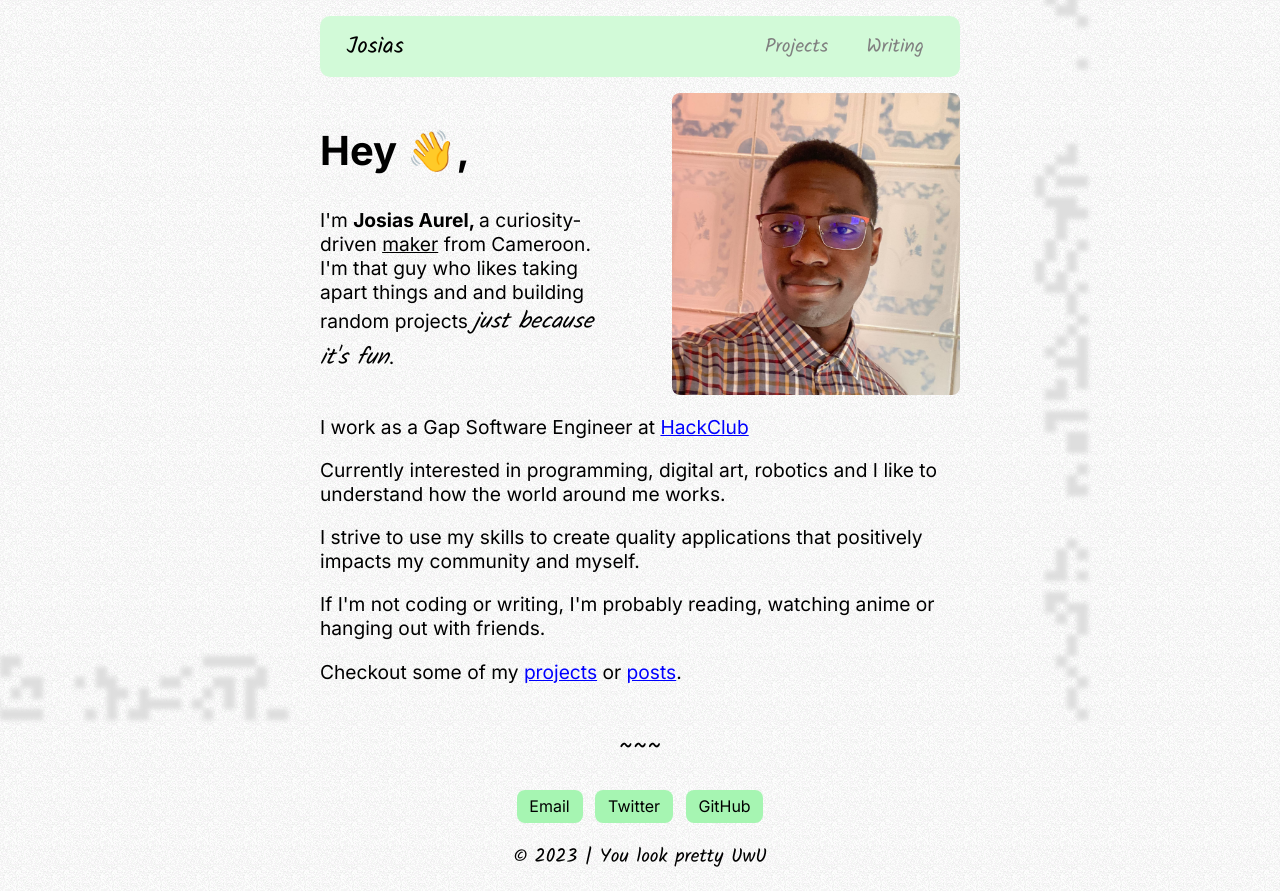
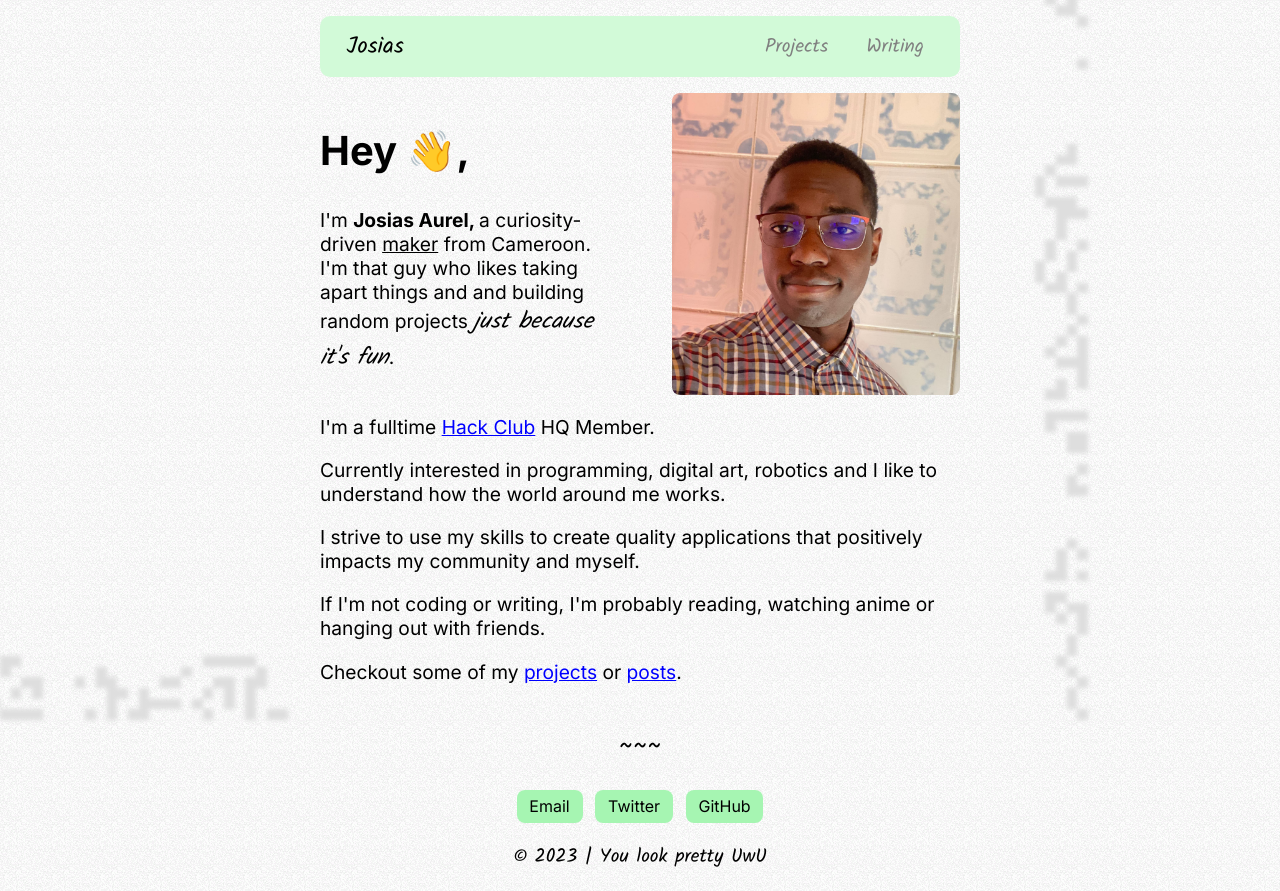
Before and after one commit to JosiasAurel/webspace, a Next.js app: page / in a window 1280 px wide. Built offline with nearby package versions, Linux system fonts and the light colour scheme.

Commit message:
change position

```diff
--- a/pages/index.tsx
+++ b/pages/index.tsx
@@ -15,7 +15,7 @@ const HomePage: React.FC = () => {
         <img src="/josias.jpg" alt="josias" />
       </main>
       <p>
-        I work as a Gap Software Engineer at <a href="https://hackclub.com/">HackClub</a>
+        I'm a fulltime <a href="https://hackclub.com/">Hack Club</a> HQ Member.
       </p>
 
       <p>
```
Also changed, not shown: 1 other file (tests, documents, lock files or other folders).
